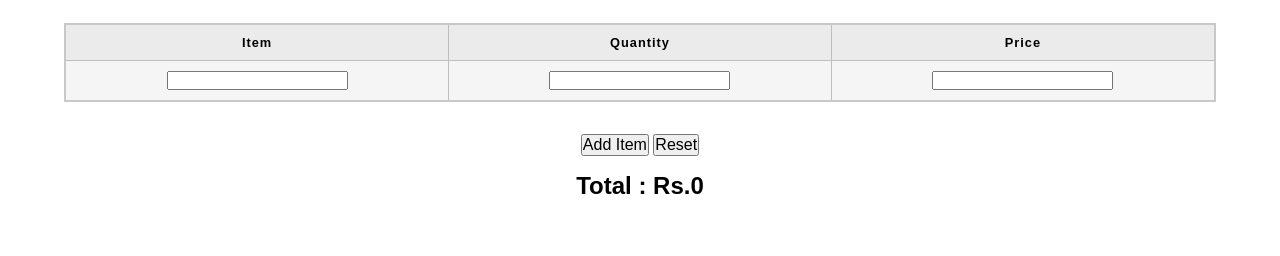
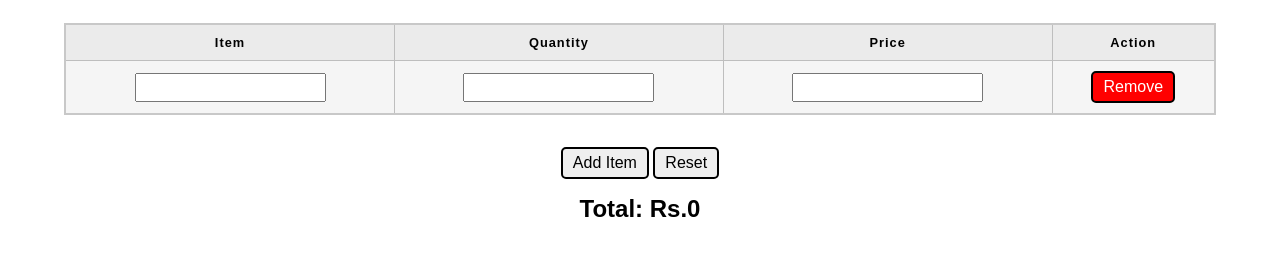
Before and after one commit to anand-patel-91/Bill, a plain HTML site: page index.html in a window 1280 px wide. Both pictures are taken after a click on the button "Add Item". Shown: the part 62-318 px from the top of the page. Drawn offline with Linux system fonts and the light colour scheme.

Commit message:
added delete button

```diff
--- a/index.html
+++ b/index.html
@@ -1,5 +1,5 @@
 <!DOCTYPE html>
-<html lang="en"  onclick="total()">
+<html lang="en"">
 <head>
     <meta charset="UTF-8">
     <meta http-equiv="X-UA-Compatible" content="IE=edge">
@@ -21,6 +21,9 @@
             <th>
                 Price
             </th>
+            <th>
+                Action
+            </th>
         </thead>
         <tbody id="invoice">
 
--- a/script.js
+++ b/script.js
@@ -8,10 +8,12 @@ function additem(){
     let c1=newrow.insertCell(0)
     let c2=newrow.insertCell(1)
     let c3=newrow.insertCell(2)
+    let c4=newrow.insertCell(3)
 
-    c1.innerHTML="<input type='text'>"
-    c2.innerHTML="<input type='text' class='qt'>"
-    c3.innerHTML="<input type='text' class='pr'>"
+    c1.innerHTML=`<input type="text" autocomplete=on>`
+    c2.innerHTML=`<input type="number" class="qt" required onkeyup="total()">`
+    c3.innerHTML=`<input type="number" class="pr" required onkeyup="total()">`
+    c4.innerHTML=`<button class="rem"  onclick="deleteRow(this)"">Remove</button>`
 }
 
 function total(){
@@ -21,10 +23,17 @@ function total(){
     for(let i=0;i<x.length;i++){
         ans+=x[i].value*y[i].value
     }
-    pEL.innerText="Total : Rs." + ans
+    pEL.innerText=`Total : Rs. ${ans}`
 }
 
 function reset(){
     tab.innerHTML=""
-    pEL.innerText="Total : Rs.0"
+    pEL.innerText=`Total : Rs. 0`
 }
+
+function deleteRow(el){
+    if(confirm("Are you sure you want to delete the row?")){
+        (tab.parentNode).deleteRow(el.parentNode.parentNode.rowIndex)
+    }
+    total()
+}
--- a/style.css
+++ b/style.css
@@ -5,6 +5,7 @@ html {
 *{
     margin: 0px;
     padding: 0px;
+    user-select: none;
 }
 
 body {
@@ -26,7 +27,7 @@ td,
 th {
     border: 1px solid rgb(190, 190, 190);
     text-align: center;
-    padding: 10px 20px;
+    padding: 10px 10px;
 }
 
 th {
@@ -57,6 +58,9 @@ h1{
 button {
     font-size: 1rem;
     margin-bottom: 1rem;
+    padding:5px 10px;
+    border-radius: 5px;
+    border: 2px solid black;
 }
 
 p{
@@ -65,5 +69,12 @@ p{
 }
 
 input{
+    padding: 5px 5px;
     text-align: center;
 }
+
+.rem{
+    margin: 0;
+    background-color: red;
+    color: white;
+}
```
Also changed, not shown: 1 other file.
